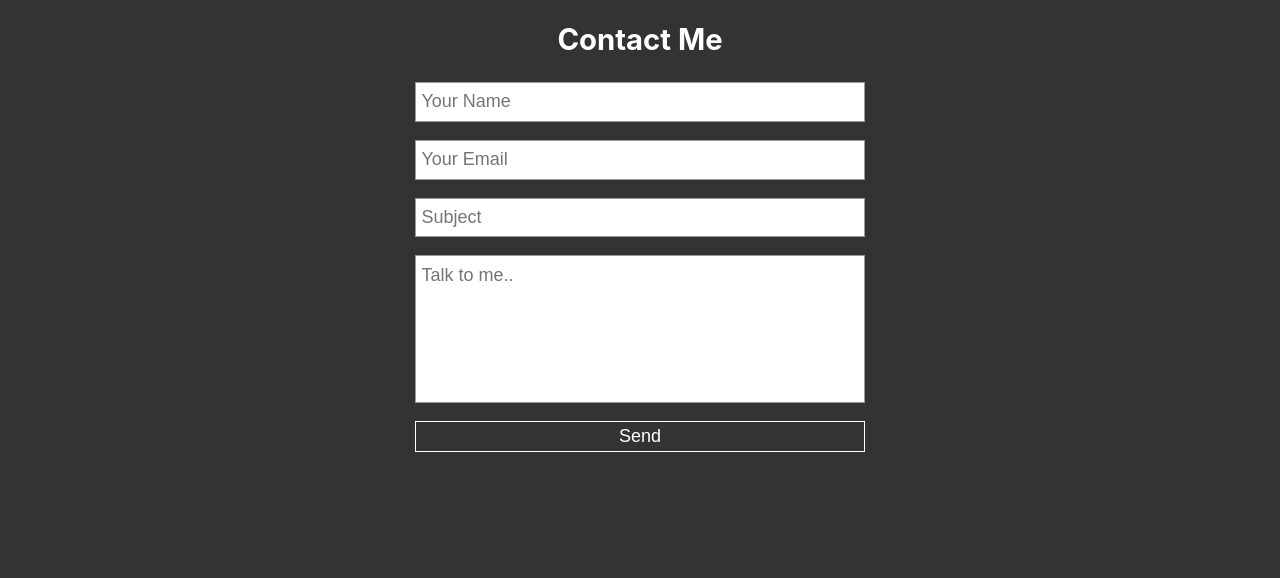
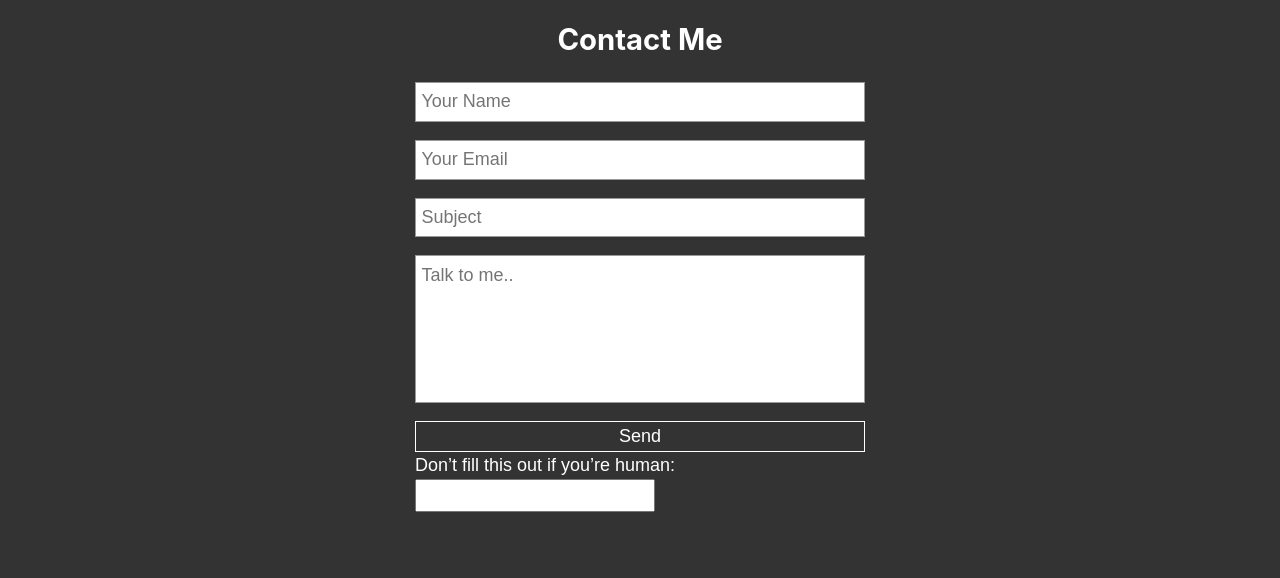
Before and after one commit to charc46/portfolio, a Gatsby site: page /contact in a window 1280 px wide. Shown: the part 135-713 px from the top of the page. Built offline with nearby package versions, Linux system fonts and the light colour scheme; Gatsby itself is replaced by a stand-in of ours; some packages are replaced by stand-ins of ours.

Commit message:
Add honeypot to form

```diff
--- a/src/pages/contact.js
+++ b/src/pages/contact.js
@@ -41,13 +41,16 @@
       <Head title='Contact'/>
       <div className={contactStyles.container}>
         <h2 className={contactStyles.title}>Contact Me</h2>
-        <form name="contact" method="post" data-netlify={true} action='/thanks' onSubmit={() => formSubmit()} >
+        <form name="contact" method="post" data-netlify={true} netlify-honeypot="bot-field" action='/thanks' onSubmit={() => formSubmit()} >
           <input required type="name" name="name" placeholder='Your Name' className={contactStyles.name} onChange={e => setName(e.target.value)} />
           <input required type="email" name="email" placeholder='Your Email' className={contactStyles.email} onChange={e => setEmail(e.target.value)} />
           <input required type="subject" name="subject" placeholder='Subject' className={contactStyles.name} onChange={e => setSubject(e.target.value)} />
           <textarea required name='message' rows='5' cols='20' placeholder='Talk to me..' className={contactStyles.message} onChange={e => setMessage(e.target.value)} />
           <button className={contactStyles.button}>Send</button>
           <input type="hidden" name="form-name" value="contact" />
+          <p class="hidden">
+            <label>Don’t fill this out if you’re human: <input name="bot-field" /></label>
+          </p>
         </form>
       </div>
     </Layout>
```
